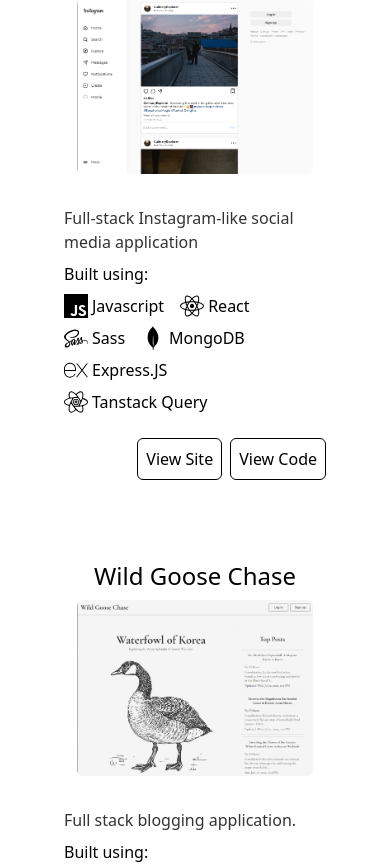
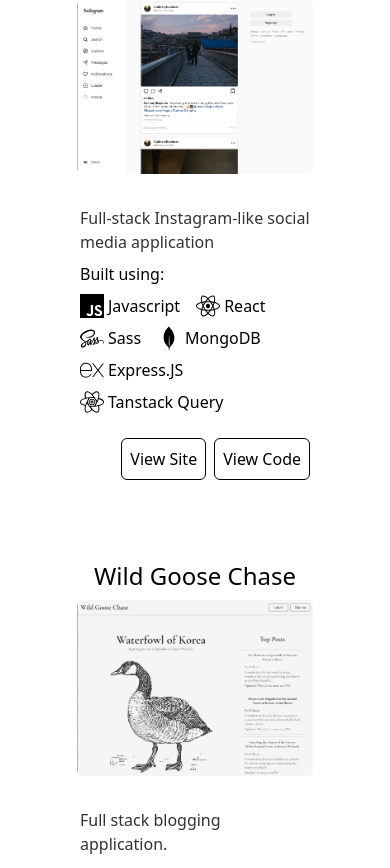
Before and after one commit to Stillwell-C/personal-site, a React (Vite) app: page / in a window 390 px wide. Shown: the part 2813-3681 px from the top of the page. Built offline with nearby package versions, Linux system fonts and the light colour scheme.

Commit message:
Update styles for better responsiveness

```diff
--- a/src/components/SingleProject.tsx
+++ b/src/components/SingleProject.tsx
@@ -116,7 +116,7 @@ const SingleProject = ({ project, index }: PropsType) => {
             {projectInformation}
           </motion.div>
         </motion.div>
-        <div className='sm:hidden flex justify-center items-center'>
+        <div className='sm:hidden px-4 flex justify-center items-center'>
           <div className='w-[90%'>{projectInformation}</div>
         </div>
       </div>
```
